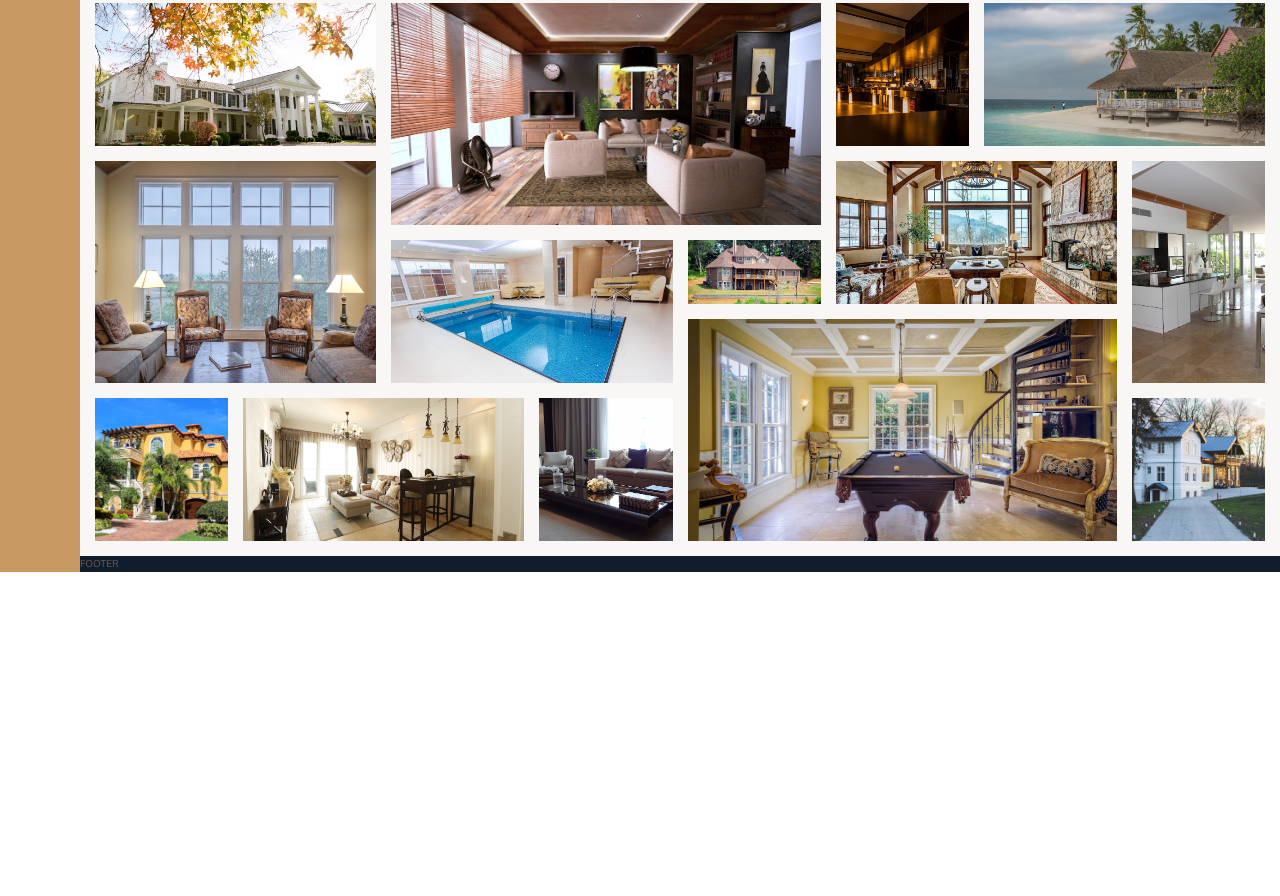
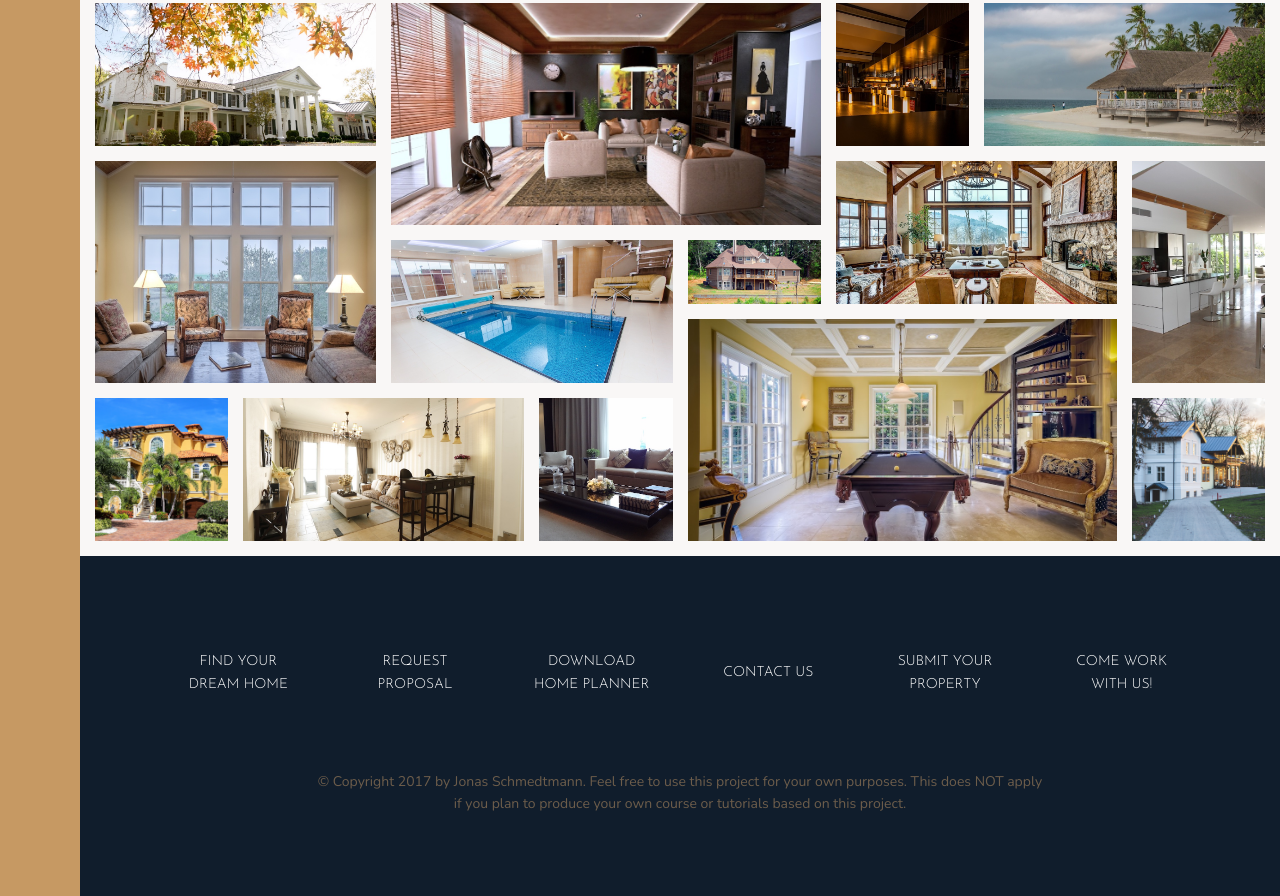
Before and after one commit to stamandf/Nexter, a website: page public/index.html in a window 1280 px wide. Shown: the part 3088-3984 px from the top of the page. Before the commit the page ends 3660 px from the top, so only its background shows below. Drawn offline with nearby package versions, Linux system fonts and the light colour scheme.

Commit message:
Add footer.

```diff
--- a/public/index.html
+++ b/public/index.html
@@ -319,8 +319,19 @@
                 <!-- <img src="img/gal-2.jpeg" alt="Gallery image 2" class="gallery__img"> -->
         </section>
         <footer class="footer">
-            FOOTER
+            <ul class="nav">
+                <li class="nav__item"><a href="#" class="nav__link">Find your dream Home</a></li>
+                <li class="nav__item"><a href="#" class="nav__link">Request proposal</a></li>
+                <li class="nav__item"><a href="#" class="nav__link">Download home planner</a></li>
+                <li class="nav__item"><a href="#" class="nav__link">Contact us</a></li>
+                <li class="nav__item"><a href="#" class="nav__link">Submit your property</a></li>
+                <li class="nav__item"><a href="#" class="nav__link">Come work with us!</a></li>
+            </ul>
+            <p class="copyright">
+                &copy; Copyright 2017 by Jonas Schmedtmann.  Feel free to use this project for your own
+                purposes. This does NOT apply if you plan to produce your own course or tutorials based on this
+                project.
+            </p>
         </footer>
-
     </body>
 </html>
--- a/public/sass/_footer.scss
+++ b/public/sass/_footer.scss
@@ -1,4 +1,45 @@
 .footer {
     background-color: $color-secondary;
     grid-column: full-start / full-end;
+    padding: 8rem;
 }
+
+.nav {
+    list-style: none;
+
+    display: grid;
+    grid-template-columns: repeat(auto-fit, minmax(15rem, 1fr));
+    grid-gap: 2rem;
+    align-items: center;
+
+    &__link:link,
+    &__link:visited {
+        font-size: 1.4rem;
+        color: #ffffff;
+        text-decoration: none;
+        font-family: $font-display;
+        text-transform: uppercase;
+        text-align: center;
+        padding: 1.5rem;
+        display: block;
+        transition: all .2s;
+
+
+    }
+
+    &__link:hover,
+    &__link:active {
+        background-color: rgba(#fff, .05);
+        transform: translateY(-3px);
+    }
+}
+
+.copyright {
+    font-size: 1.4rem;
+    color: $color-grey-dark-2;
+    margin-top: 6rem;
+    margin-right: auto;
+    margin-left: auto;
+    text-align: center;
+    width: 70%;
+}
```
Also changed, not shown: public/css/style.css.
